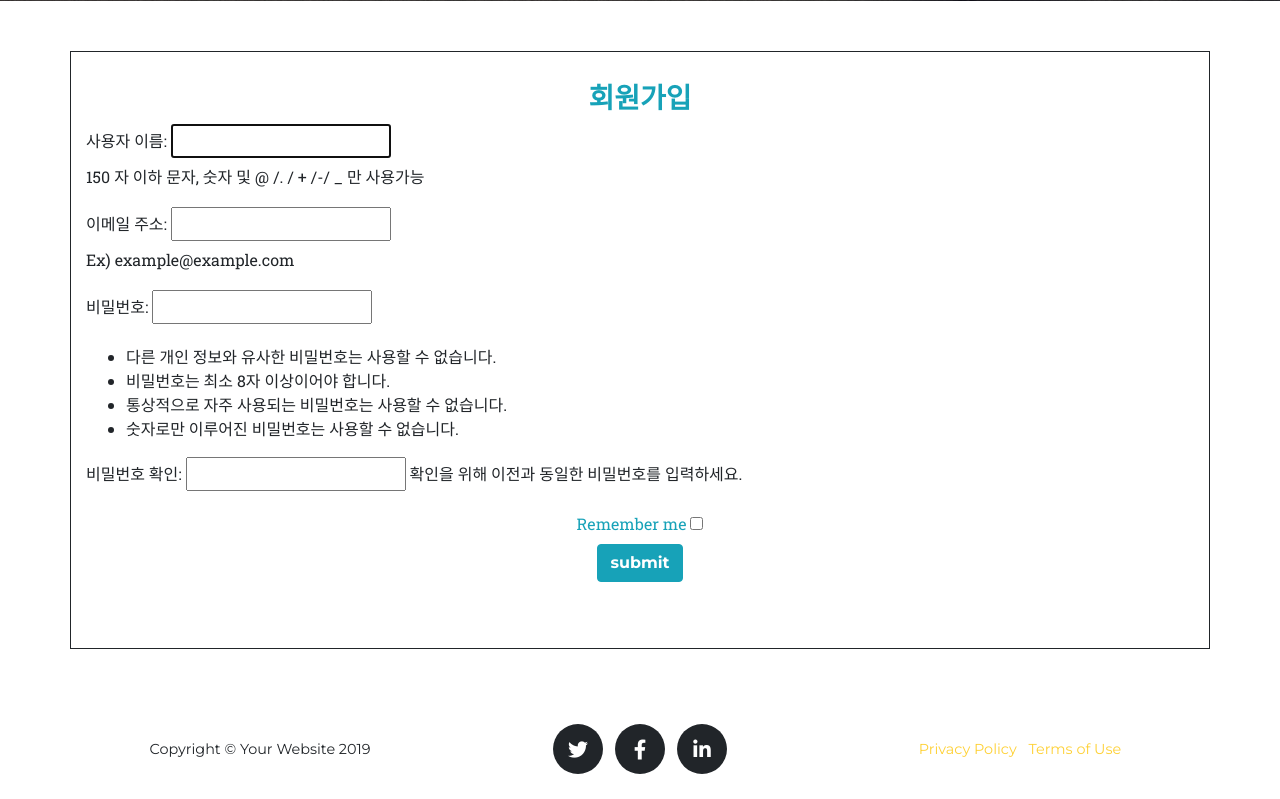
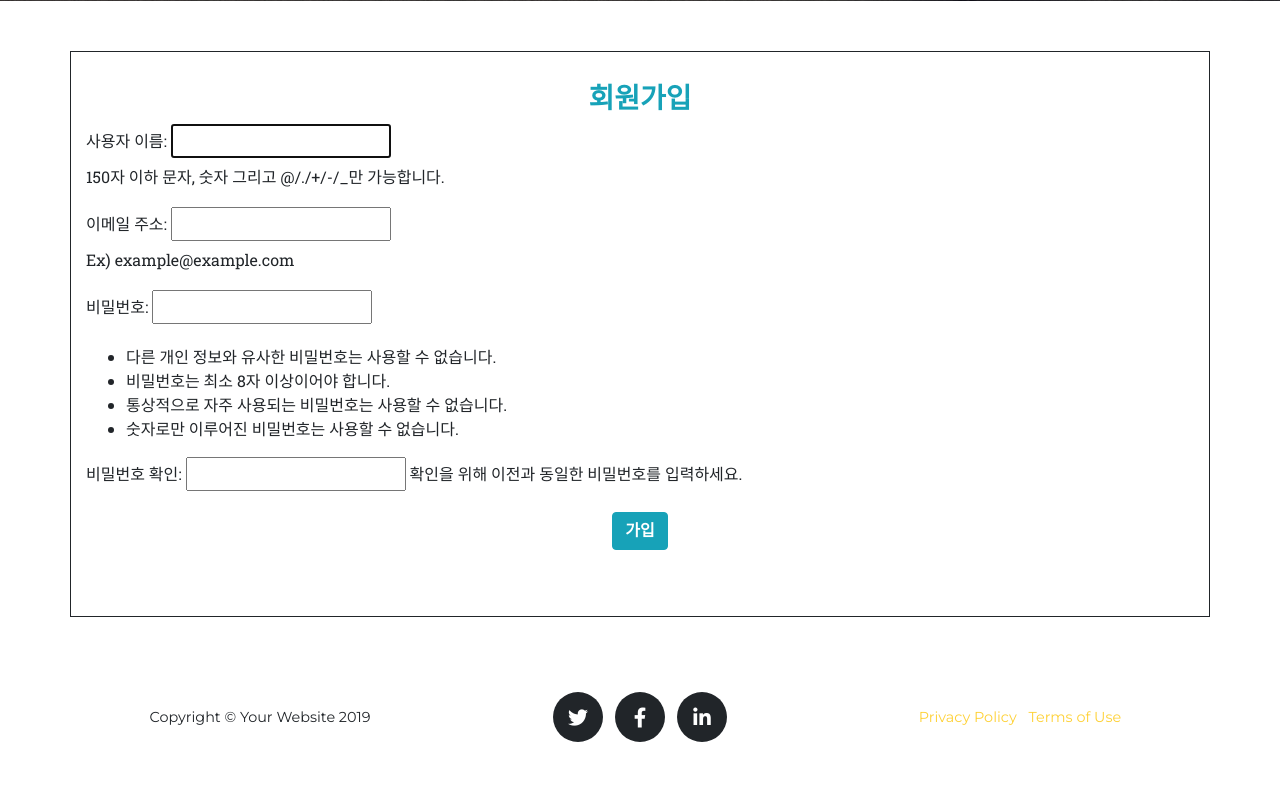
Before and after one commit to 2044smile/DevelUP-quest2, a Django app: page /accounts/signup/ in a window 1280 px wide. Shown: the part 689-1488 px from the top of the page. After the commit the page ends 1431 px from the top, so only its background shows below. Run offline with Django 3.2, Linux system fonts and the light colour scheme; some libraries are stand-ins or nearby versions; some web fonts are replaced.

Commit message:
에러 발생 메시지 출력(성공) 회원가입 성공메시지 출력(실패)

```diff
--- a/accounts/forms.py
+++ b/accounts/forms.py
@@ -8,13 +8,8 @@ class LoverUserCreationForm(UserCreationForm):
         model = LoveUser
         fields = ['username', 'email', 'password1', 'password2']
         help_texts = {
-            'username': '</br>150 자 이하 문자, 숫자 및 @ /. / + /-/ _ 만 사용가능',
+            'username': '</br>150자 이하 문자, 숫자 그리고 @/./+/-/_만 가능합니다.',
             'email': '</br>Ex) example@example.com',
-            'password': 'password1',
-            '_password': 'password1',
-            'password1': 'password1',
-            'password2': 'password1',
-            'check_password': 'password2',
         }
 
     def save(self, commit=True):
@@ -28,3 +23,12 @@ class AccountChangeForm(UserChangeForm):
     class Meta:
         model = LoveUser
         fields = UserChangeForm.Meta.fields
+
+
+class LoginForm(forms.ModelForm):
+    class Meta:
+        model = LoveUser
+        fields = ['username','password']
+        help_texts = {
+            'username': '</br>150자 이하 문자, 숫자 그리고 @/./+/-/_만 가능합니다.'
+        }
--- a/accounts/models.py
+++ b/accounts/models.py
@@ -8,3 +8,4 @@ class AccountManager(UserManager):
 
 class LoveUser(AbstractUser):
     objects = AccountManager()
+    password2 = models.CharField(max_length=128, null=False)
--- a/accounts/templates/accounts/signup.html
+++ b/accounts/templates/accounts/signup.html
@@ -13,13 +13,20 @@
                 {{ form.as_p }}
                 <center>
                     <div class="form-group">
-                        <label for="remember-me" class="text-info"><span>Remember me</span> <span><input
-                                id="remember-me"
-                                name="remember-me"
-                                type="checkbox"></span></label><br>
-                        <input type="submit" name="submit" class="btn btn-info btn-md" value="submit">
+                        <input type="submit" name="submit" class="btn btn-info btn-md" value="가입">
                     </div>
                 </center>
+                <script>
+                    {% if form.errors %}
+                        {% for f in form %}
+                            {% for e in f.errors %}
+                                alert('{{ e | escape }}')
+                            {% endfor %}
+                        {% endfor %}
+                    {% else %}
+                        alert('회원가입 성공')
+                    {% endif %}
+                </script>
             </form>
         </div>
     </div>
--- a/accounts/views.py
+++ b/accounts/views.py
@@ -1,14 +1,32 @@
-from django.shortcuts import render
-from .forms import LoverUserCreationForm
+from django.shortcuts import render, redirect
+from .forms import LoverUserCreationForm, LoginForm
 from django.views.generic import CreateView
 from django.urls import reverse_lazy
+from django.contrib.auth import login, authenticate
 
 
-class UserCreateView(CreateView):
+class UserCreateView(CreateView): # 회원가입
     form_class = LoverUserCreationForm
     template_name = 'accounts/signup.html'
     success_url = reverse_lazy('index')
 
 
-def login(request):
+def login(request): # 로그인
+    if request.method == "POST":
+        form = LoginForm(request.POST)
+        username = request.POST['username']
+        password = request.POST['password']
+        user = authenticate(username=username, password=password)
+        if user is not None:
+            login(request, user)
+            return redirect('index')
+        else:
+            return render(request, 'accounts/login.html', {
+                'error': '로그인 실패'
+            })
+    else:
+        form = LoginForm()
+        return render(request, 'accounts/login.html', {
+            'form': form
+        })
     return render(request, 'accounts/login.html')
```
Also changed, not shown: accounts/templates/accounts/login.html (+8 -10 lines), accounts/migrations/0002_loveuser_password2.py (added), db.sqlite3, main/migrations/0002_auto_20191110_0524.py (added).
